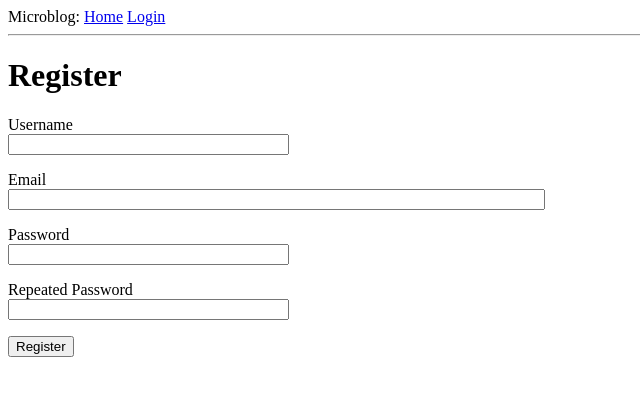
After one commit to twoandthree/microblog, a Flask app: page /register in a window 1280 px wide. The commit adds this page. Shown: the top 396 px of the page, without its empty margins (0-640 px from the left). Run offline with Flask 2, Linux system fonts and the light colour scheme.

```diff
--- a/app/__init__.py
+++ b/app/__init__.py
@@ -9,5 +9,6 @@ app.config.from_object(Config)
 db = SQLAlchemy(app)
 migrate = Migrate(app, db)
 login = LoginManager(app)
+login.login_view = 'login'
 
 from app import routes, models
--- a/app/forms.py
+++ b/app/forms.py
@@ -1,10 +1,31 @@
-from wsgiref.validate import validator
 from flask_wtf import FlaskForm
 from wtforms import StringField, PasswordField, BooleanField, SubmitField
-from wtforms.validators import DataRequired
+from wtforms.validators import DataRequired, ValidationError, Email, EqualTo
+from app.models import User
 
 class LoginForm(FlaskForm):
   username = StringField('Username', validators=[DataRequired()])
   password = PasswordField('Password', validators=[DataRequired()])
   remember_me = BooleanField('Remember me')
   submit = SubmitField('Sign In')
+
+
+class RegistrationForm(FlaskForm):
+  username = StringField('Username', validators=[DataRequired()])
+  email = StringField('Email', validators=[DataRequired(), Email()])
+  password = StringField('Password', validators=[DataRequired()])
+  password2 = PasswordField(
+    'Repeated Password', validators=[DataRequired(), EqualTo('password')])
+  submit = SubmitField('Register')
+
+
+  def validate_username(self, username):
+    user = User.query.filter_by(username=username.data).first()
+    if user is not None:
+      raise ValidationError('Please use a different username.')
+
+
+  def validate_email(self, email):
+    user = User.query.filter_by(email=email.data).first()
+    if user is not None:
+      raise ValidationError('Please use a different email address.')
--- a/app/routes.py
+++ b/app/routes.py
@@ -1,10 +1,20 @@
-from flask import render_template, flash, redirect, url_for
-from app import app
-from app.forms import LoginForm
+from flask import render_template, flash, redirect, url_for, request
+from flask_login import current_user, login_user, login_required, logout_user
+from werkzeug.urls import url_parse
+from app import app, db
+from app.forms import LoginForm, RegistrationForm
+from app.models import User
+
+
+@app.route('/logout')
+def logout():
+  logout_user()
+  return redirect(url_for('index'))
 
 
 @app.route('/')
 @app.route('/index')
+@login_required
 def index():
   user = {'username': 'Steven'}
   posts = [
@@ -17,13 +27,48 @@ def index():
             'body': 'The Avengers movie was so cool!'
         }
     ]
-  return render_template('index.html', title='Home', user=user, posts=posts)
+  return render_template('index.html', title='Home', posts=posts)
 
 
 @app.route('/login', methods=['GET', 'POST'])
 def login():
+  if current_user.is_authenticated:
+    return redirect(url_for('index'))
   form = LoginForm()
   if form.validate_on_submit():
-    flash(f"Login requested for {form.username.data} remember_me={form.remember_me.data}")
+    user = User.query.filter_by(username=form.username.data).first()
+    if user is None or not user.check_password(form.password.data):
+      flash('Invalid username or password')
+      return redirect(url_for('login'))
+    login_user(user, remember=form.remember_me.data)
+    next_page = request.args.get('next')
+    if not next_page or url_parse(next_page).netloc != '':
+      next_page = url_for('index')
     return redirect(url_for('index'))
   return render_template('login.html', title='Sign In', form=form)
+
+
+@app.route('/register', methods=['GET', 'POST'])
+def register():
+  if current_user.is_authenticated:
+    return redirect(url_for('index'))
+  form = RegistrationForm()
+  if form.validate_on_submit():
+    user = User(username=form.username.data, email=form.email.data)
+    user.set_password(form.password.data)
+    db.session.add(user)
+    db.session.commit()
+    flash('Congratulations, you are now a registered user!')
+    return redirect(url_for('login'))
+  return render_template('register.html', title='Register', form=form)
+
+
+@app.route('/user/<username>')
+@login_required
+def user(username):
+  user = User.query.filter_by(username=username).first_or_404()
+  posts = [
+    {'author': user, 'body': 'Test post #1'},
+    {'author': user, 'body': 'Test post #2'}
+  ]
+  return render_template('user.html', user=user, posts=posts)
--- /dev/null
+++ b/app/templates/_post.html
@@ -0,0 +1,6 @@
+<table>
+  <tr valign="top ">
+    <td><img src="{{ post.author.avatar(36) }}"></td>
+    <td>{{ post.author.username }} says<br>{{ post.body }}</td>
+  </tr>
+</table>
--- a/app/templates/base.html
+++ b/app/templates/base.html
@@ -10,7 +10,12 @@
     <body>
         <div>Microblog:
           <a href="{{ url_for('index') }}">Home</a>
+          {% if current_user.is_anonymous %}
           <a href="{{ url_for('login') }}">Login</a>
+          {% else %}
+          <a href="{{ url_for('user', username=current_user.username) }}">Profile</a>
+          <a href="{{ url_for('logout') }}">Logout</a>
+          {% endif %}
         </div>
         <hr>
         {% with messages = get_flashed_messages() %}
--- a/app/templates/index.html
+++ b/app/templates/index.html
@@ -1,7 +1,7 @@
 {% extends "base.html" %}
 
 {% block content %}
-    <h1>Hi, {{ user.username }}!</h1>
+    <h1>Hi, {{ current_user.username }}!</h1>
     {% for post in posts %}
     <div><p>{{ post.author.username }} says: <b>{{ post.body }}</b></p></div>
     {% endfor %}
--- a/app/templates/login.html
+++ b/app/templates/login.html
@@ -21,4 +21,5 @@
     <p>{{ form.remember_me() }} {{ form.remember_me.label }}</p>
     <p>{{ form.submit() }}</p>
   </form>
+  <p>New User? <a href="{{ url_for('register') }}">Click to Register!</a></p>
 {% endblock %}
--- /dev/null
+++ b/app/templates/register.html
@@ -0,0 +1,37 @@
+{% extends "base.html" %}
+
+{% block content %}
+  <h1>Register</h1>
+  <form action="" method="post">
+    {{ form.hidden_tag() }}
+    <p>
+      {{ form.username.label }}<br>
+      {{ form.username(size=32) }}<br>
+      {% for error in form.username.errors %}
+      <span style="color: red;">[{{ error }}]</span>
+      {% endfor %}
+    </p>
+    <p>
+      {{ form.email.label }}<br>
+      {{ form.email(size=64) }}<br>
+      {% for error in form.email.errors %}
+      <span style="color: red;">[{{ error }}]</span>
+      {% endfor %}
+    </p>
+    <p>
+      {{ form.password.label }}<br>
+      {{ form.password(size=32) }}<br>
+      {% for error in form.password.errors %}
+      <span style="color: red;">[{{ error }}]</span>
+      {% endfor %}
+    </p>
+    <p>
+      {{ form.password2.label }}<br>
+      {{ form.password2(size=32) }}<br>
+      {% for error in form.password2.errors %}
+      <span style="color: red;">[{{ error }}]</span>
+      {% endfor %}
+    </p>
+    <p>{{ form.submit }}</p>
+  </form>
+{% endblock %}
```
Also changed, not shown: app/models.py (+14 -1 lines), app/templates/user.html (added, +18 -0 lines), migrations/versions/64056d2593d3_new_fields_in_user_model.py (added, +30 -0 lines), app.db.
